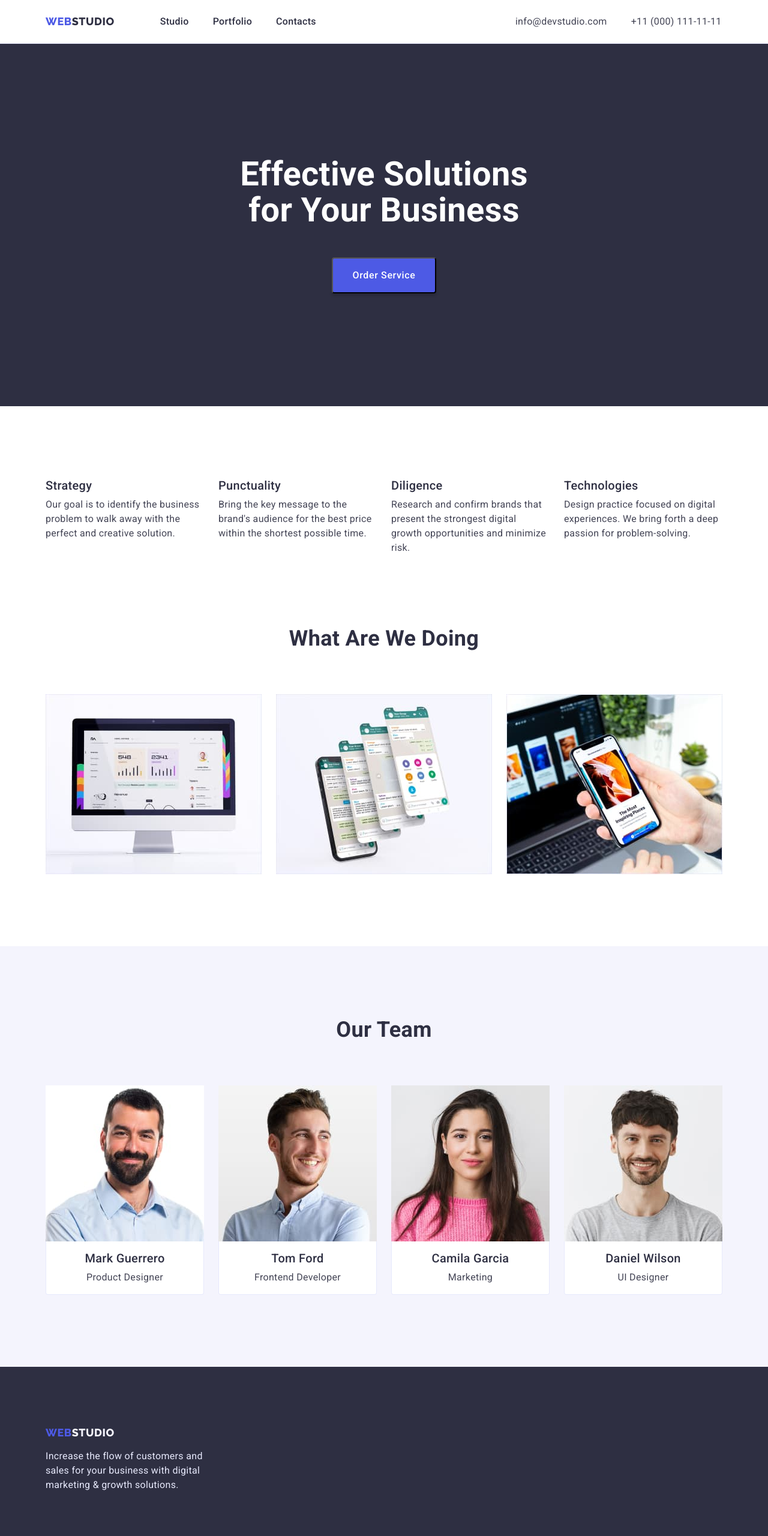
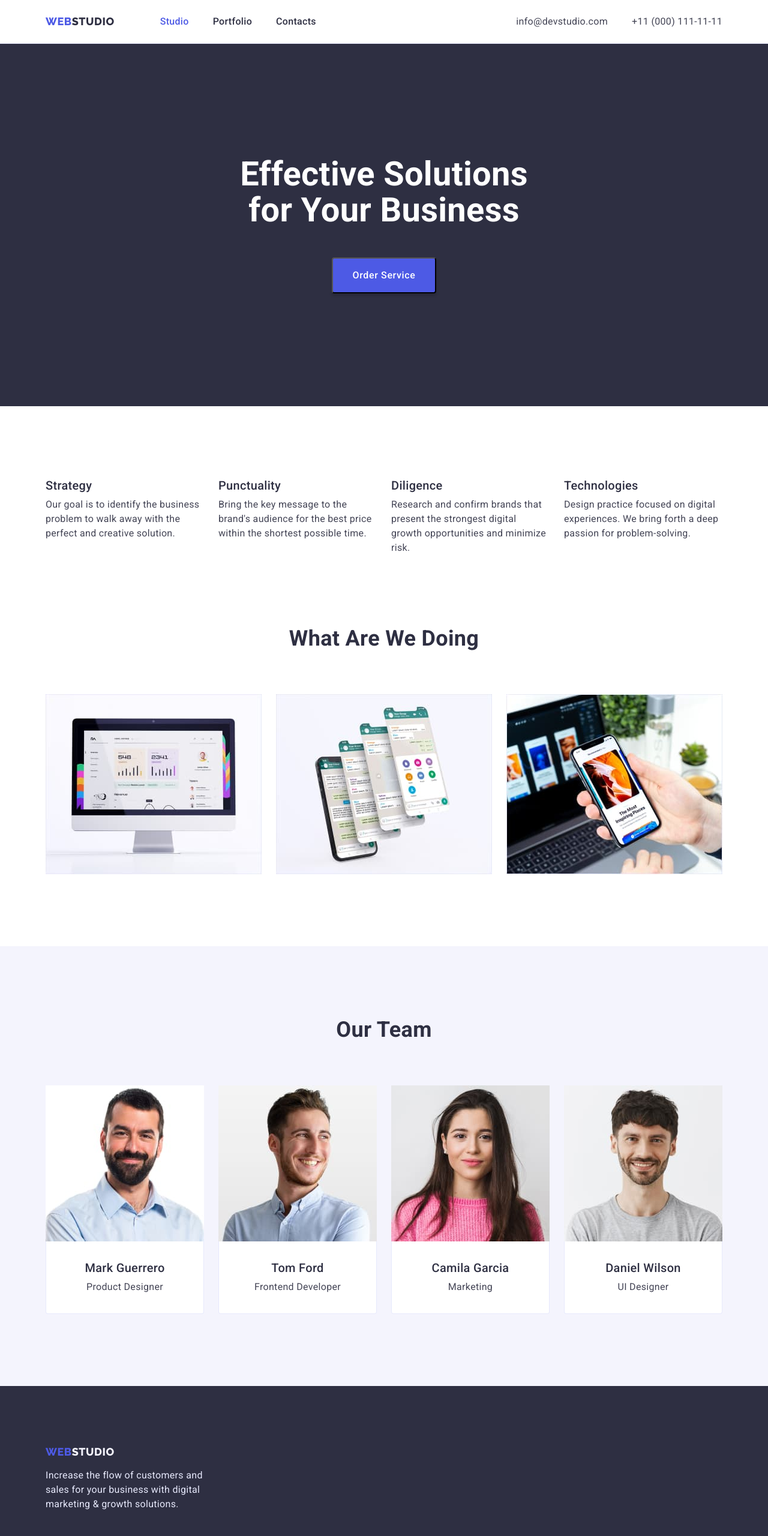
Before and after one commit to Vestanra/goit-markup-hw-03, a plain HTML site: page index.html in a window 1280 px wide. Shown: the top 2560 px of the page at 60% size. Drawn offline with nearby package versions, Linux system fonts and the light colour scheme.

Commit message:
homework #3
виправила у хедері на маржин авто і прибрала зайві падінги

```diff
--- a/css/styles.css
+++ b/css/styles.css
@@ -74,8 +74,8 @@ img {
     font-size: 18px;
     letter-spacing: 0.03em;
     text-transform: uppercase;
-    padding-top: 24px;
-    padding-bottom: 24px;
+    margin-top: 24px;
+    margin-bottom: 24px;
 }
 .header-logo-color {
     line-height: 1.33;
@@ -89,7 +89,6 @@ img {
     display: flex;
     gap: 40px;
     margin-left: 76px;
-    margin-right: 332px;
     }
 .header-link {
     display: block;
@@ -109,6 +108,9 @@ img {
     display: flex;
     gap: 40px;
 }
+.address {
+    margin-left: auto;
+}
 .address-link {
     display: block;
     font-family: inherit;
@@ -119,7 +121,7 @@ img {
     color: var(--color-main-text);
     padding-top: 24px;
     padding-bottom: 24px;
-    }
+}
 .address-link:hover, .address-link:focus {
     color: var(--color-accent);
 }
@@ -241,7 +243,8 @@ img {
     border-top: none;
     border-radius: 0px 0px 4px 4px;
     background-color: var(--color-white);
-    padding: 16px 32px;
+    padding-top: 32px;
+    padding-bottom: 32px;
 }
 
 /* -----Buttons----- */
--- a/index.html
+++ b/index.html
@@ -20,7 +20,7 @@
              <nav class="header-navigation">
                 <a class="header-logo link logo" href="./index.html"><span class="header-logo-color">Web</span>Studio</a>
                 <ul class="header-list list">
-                    <li class="header-item"><a class="header-link link" href="">Studio</a></li>
+                    <li class="header-item"><a class="header-link link current" href="./index.html">Studio</a></li>
                     <li class="header-item"><a class="header-link link" href="./portfolio.html">Portfolio</a></li>
                     <li class="header-item"><a class="header-link link" href="">Contacts</a></li>
                 </ul>
```
Also changed, not shown: portfolio.html (+1 -1 lines).
